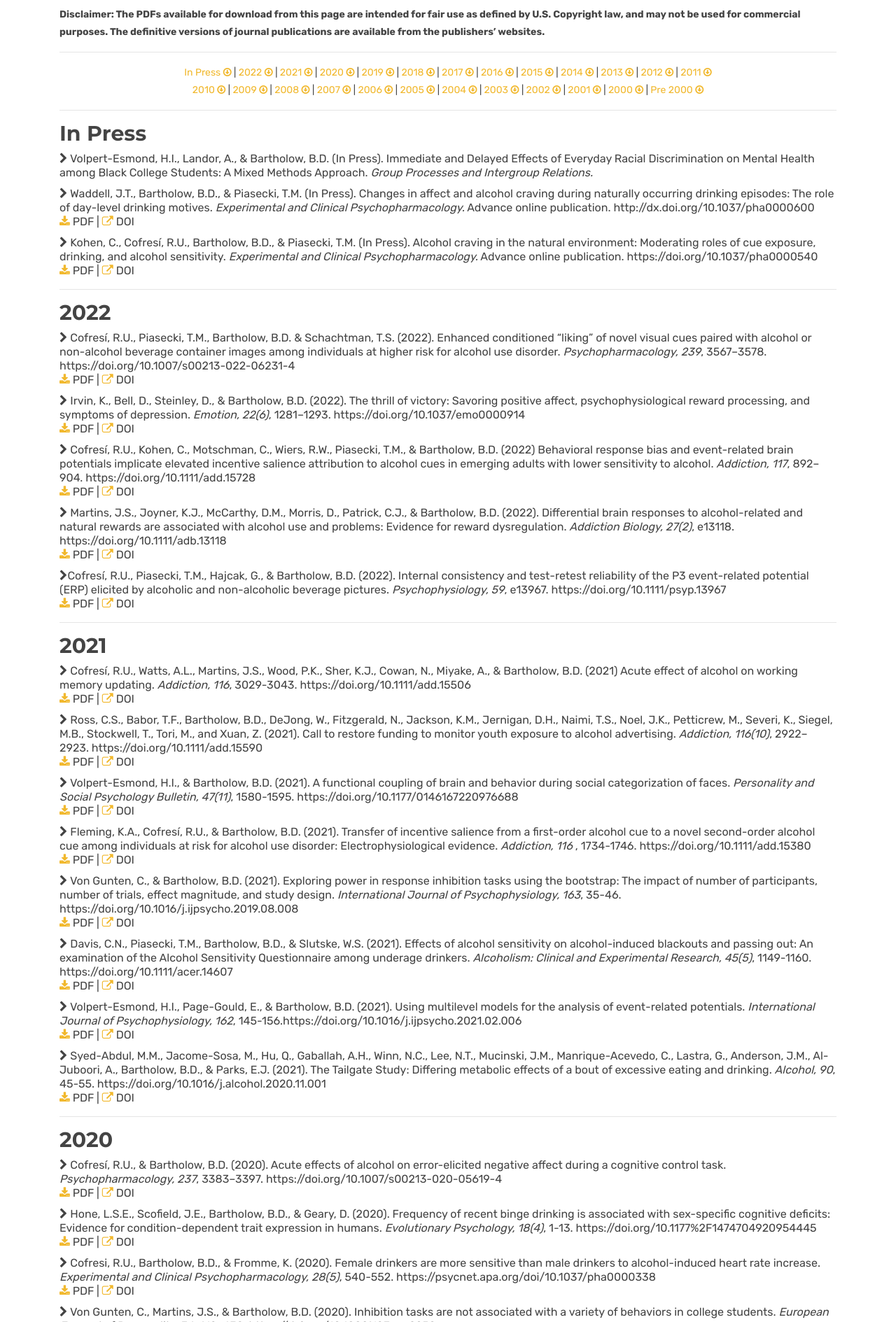
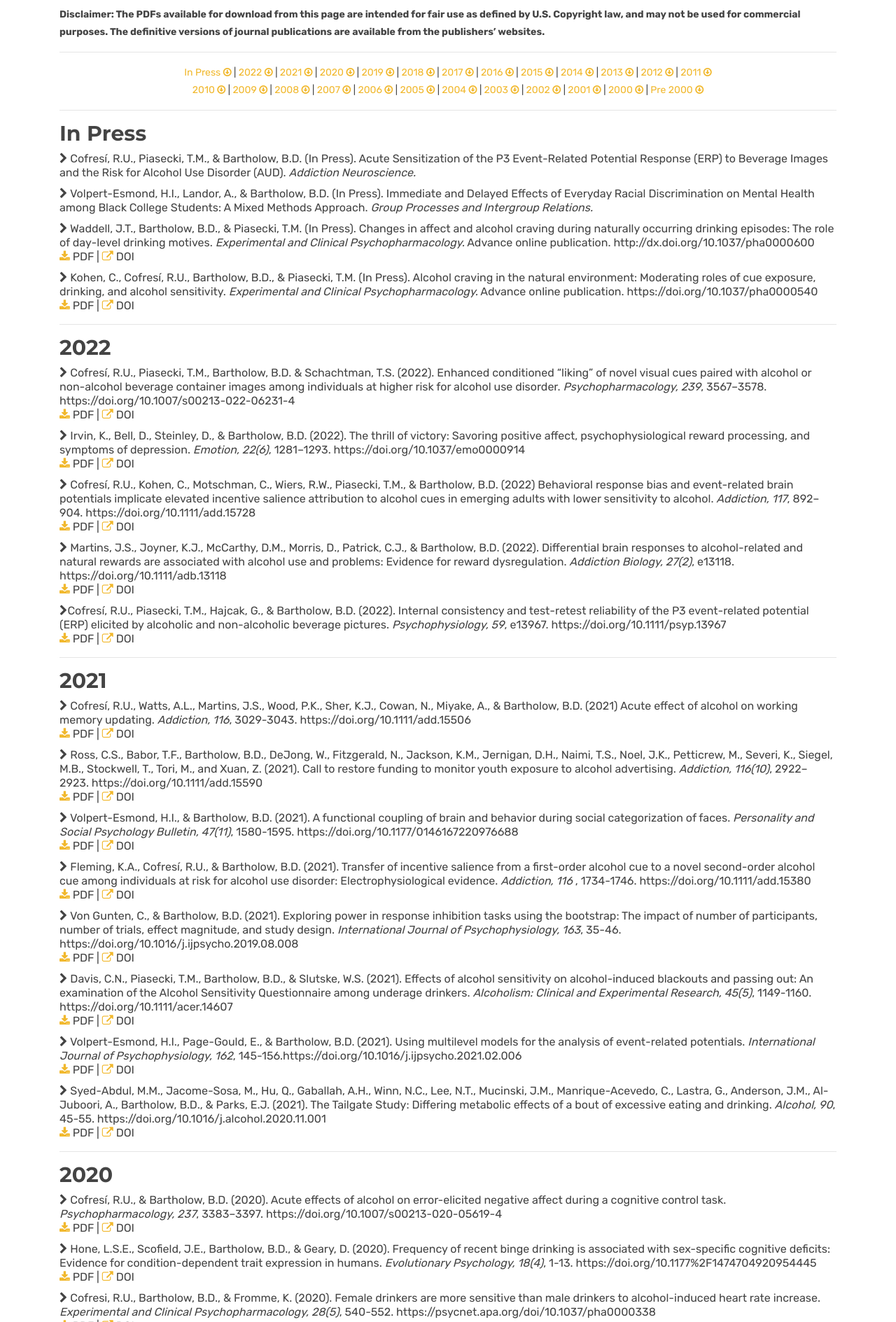
Before and after one commit to bartholow-scanlab/bartholow-scanlab.github.io, a Jekyll site: the page built from publications.html, in a window 1280 px wide. Shown: the part 353-2242 px from the top of the page at 70% size. Built offline with Jekyll 4.4.1, drawn with Linux system fonts in a browser that asks for light colours.

Commit message:
Update publications.html

```diff
--- a/publications.html
+++ b/publications.html
@@ -52,6 +52,12 @@ title: Publications
 	      <!-- List of Publications Start -->
 
 	 <hr> <a id="InPress"> <h2>In Press</h2> </a>
+
+
+	       <p> <li> <i class="fa fa-chevron-right" aria-hidden="true"></i>
+		Cofresí, R.U., Piasecki, T.M., & Bartholow, B.D. (In Press).
+	      Acute Sensitization of the P3 Event-Related Potential Response (ERP) to Beverage Images and the Risk for Alcohol Use Disorder (AUD).
+	      <em> Addiction Neuroscience.</em>
 
                <p> <li> <i class="fa fa-chevron-right" aria-hidden="true"></i>
                Volpert-Esmond, H.I., Landor, A., & Bartholow, B.D. (In Press).
```
